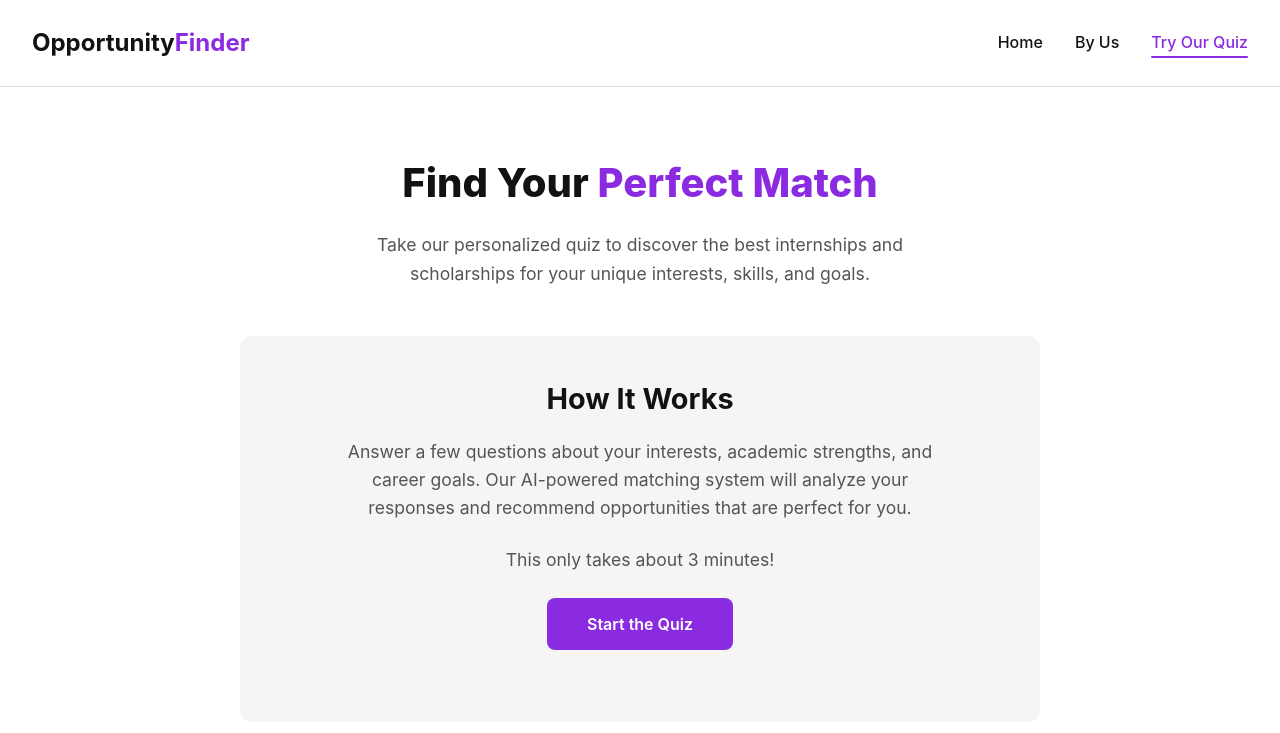
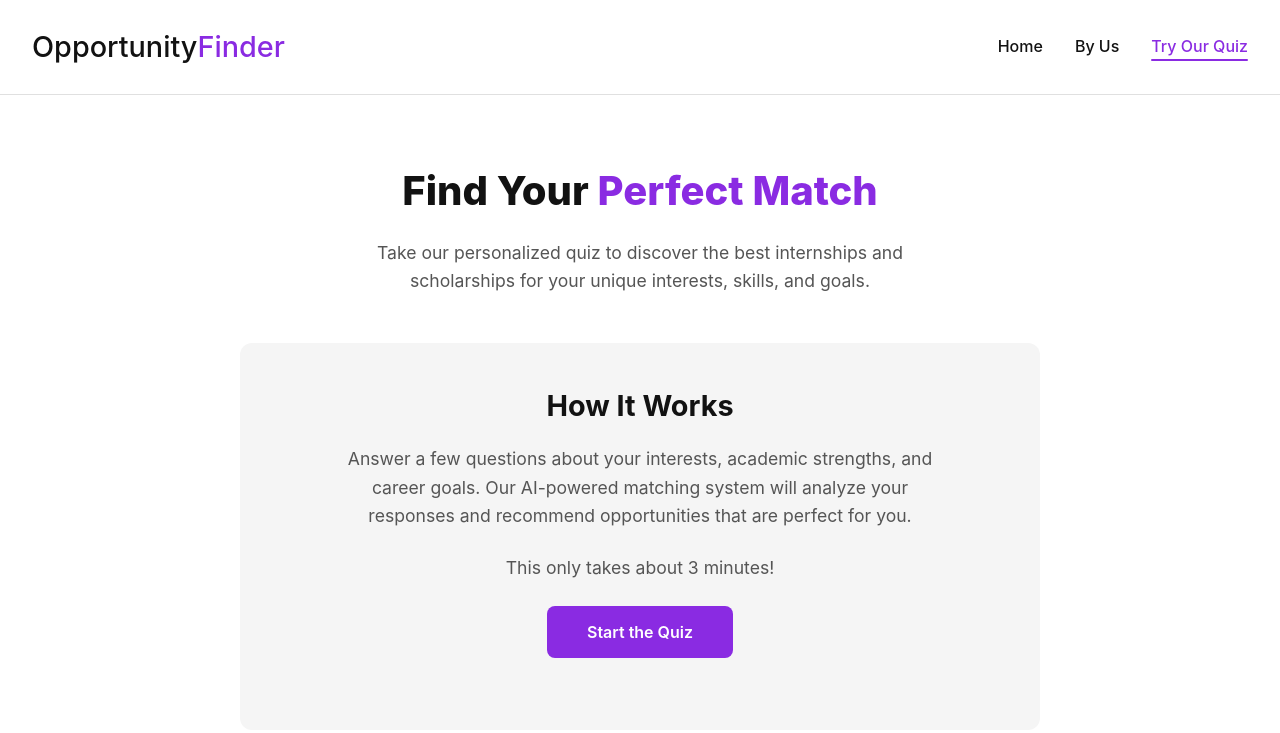
Before and after one commit to aravmehta20/skylset, a plain HTML site: page quiz.html in a window 1280 px wide. Drawn offline with Linux system fonts and the light colour scheme.

Commit message:
Update quiz.html

```diff
--- a/quiz.html
+++ b/quiz.html
@@ -41,8 +41,8 @@
         }
 
         .logo {
-            font-size: 1.5rem;
-            font-weight: 700;
+            font-size: 1.8rem;
+            font-weight: 500;
             color: var(--black);
             text-decoration: none;
         }
```
